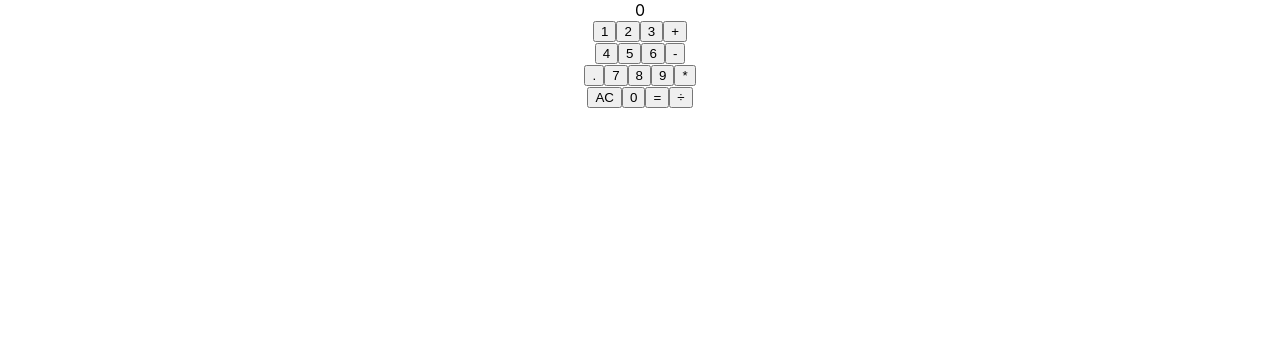
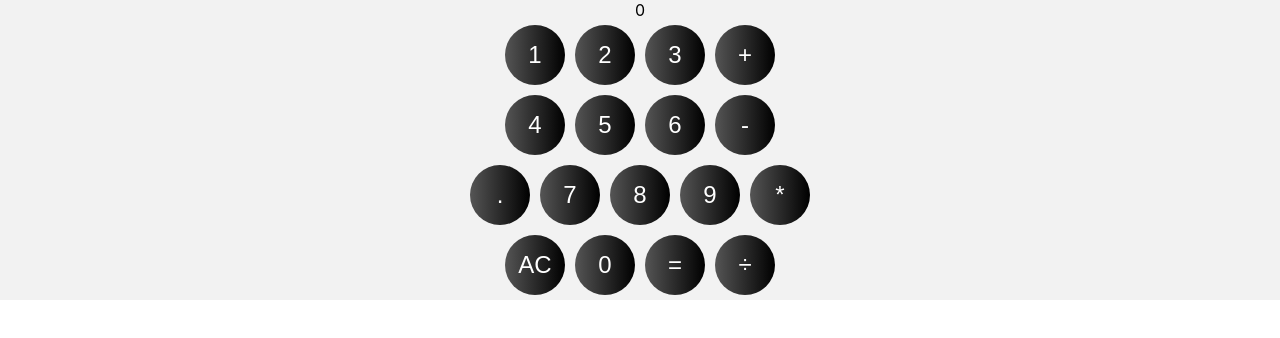
Before and after one commit to Oll-Korrect1999/product, a React (Create React App) app in the folder twitter/: page / in a window 1280 px wide. Shown: the top 338 px of the page. Built offline with nearby package versions, Linux system fonts and the light colour scheme.

Commit message:
電卓デザイン用CSSモジュール追加。

```diff
--- a/twitter/src/components/ButtonPanel.tsx
+++ /dev/null
@@ -1,33 +0,0 @@
-export default function ButtonPanel(props: {
-  buttonHandler: (code: string) => void; //各ボタンが押下された際にこの関数が呼び出される
-}) {
-  return (
-    <div>
-      <div>
-        <button onClick={() => props.buttonHandler("1")}>1</button>
-        <button onClick={() => props.buttonHandler("2")}>2</button>
-        <button onClick={() => props.buttonHandler("3")}>3</button>
-        <button onClick={() => props.buttonHandler("+")}>+</button>
-      </div>
-      <div>
-        <button onClick={() => props.buttonHandler("4")}>4</button>
-        <button onClick={() => props.buttonHandler("5")}>5</button>
-        <button onClick={() => props.buttonHandler("6")}>6</button>
-        <button onClick={() => props.buttonHandler("-")}>-</button>
-      </div>
-      <div>
-        <button onClick={() => props.buttonHandler(".")}>.</button>
-        <button onClick={() => props.buttonHandler("7")}>7</button>
-        <button onClick={() => props.buttonHandler("8")}>8</button>
-        <button onClick={() => props.buttonHandler("9")}>9</button>
-        <button onClick={() => props.buttonHandler("*")}>*</button>
-      </div>
-      <div>
-        <button onClick={() => props.buttonHandler("AC")}>AC</button>
-        <button onClick={() => props.buttonHandler("0")}>0</button>
-        <button onClick={() => props.buttonHandler("=")}>=</button>
-        <button onClick={() => props.buttonHandler("÷")}>÷</button>
-      </div>
-    </div>
-  );
-}
--- a/twitter/src/components/Calculator.tsx
+++ b/twitter/src/components/Calculator.tsx
@@ -1,23 +1,25 @@
-import Button from "./ButtonPanel";
+import CalculatorPanel from "./CalculatorPanel";
 import Display from "./Display";
 import { calculate, State } from "../logic/calculate";
 import { useState } from "react";
 
-export default function Calculator() { //Hookをしようして持たせる
+export default function Calculator() {
+  //Hookをしようして持たせる
   const [state, setState] = useState<State>({
     current: "0",
     operand: 0,
     operator: null,
     NextClearFlag: false, //最初にクリアすべきか
-    })
+  });
 
   const buttonHandler = (code: string) => {
-        const nextState = calculate(code, state) //ここでlogic内のcalculate.tsxを呼び出し
+    const nextState = calculate(code, state); //ここでlogic内のcalculate.tsxを呼び出し
     setState(nextState); //次の状態が決定したら値をセット
+  };
+  /* ButtonPanelコンポーネントの属性としてbuttonHandlerを指定 */
+  return (
+    <div>
+      <CalculatorPanel value={state.current} buttonHandler={buttonHandler} />
+    </div>
+  );
 }
-    /* ButtonPanelコンポーネントの属性としてbuttonHandlerを指定 */
-    return <div>
-        <Display value={state.current}/>
-        <Button buttonHandler={buttonHandler}/>
-    </div>;
-}
--- /dev/null
+++ b/twitter/src/components/CalculatorPanel.tsx
@@ -0,0 +1,74 @@
+import styles from "./tamplates/CalculatorPanel.module.css";
+
+type CalculatorBoardType = {
+  value: string;
+  buttonHandler: (code: string) => void;
+};
+const CalculatorBoard = ({ value, buttonHandler }: CalculatorBoardType) => {
+  return (
+    <div className={styles.board}>
+      <div>{value}</div>
+      <div>
+        <button className={styles.button} onClick={() => buttonHandler("1")}>
+          1
+        </button>
+        <button className={styles.button} onClick={() => buttonHandler("2")}>
+          2
+        </button>
+        <button className={styles.button} onClick={() => buttonHandler("3")}>
+          3
+        </button>
+        <button className={styles.button} onClick={() => buttonHandler("+")}>
+          +
+        </button>
+      </div>
+      <div>
+        <button className={styles.button} onClick={() => buttonHandler("4")}>
+          4
+        </button>
+        <button className={styles.button} onClick={() => buttonHandler("5")}>
+          5
+        </button>
+        <button className={styles.button} onClick={() => buttonHandler("6")}>
+          6
+        </button>
+        <button className={styles.button} onClick={() => buttonHandler("-")}>
+          -
+        </button>
+      </div>
+      <div>
+        <button className={styles.button} onClick={() => buttonHandler(".")}>
+          .
+        </button>
+        <button className={styles.button} onClick={() => buttonHandler("7")}>
+          7
+        </button>
+        <button className={styles.button} onClick={() => buttonHandler("8")}>
+          8
+        </button>
+        <button className={styles.button} onClick={() => buttonHandler("9")}>
+          9
+        </button>
+        <button className={styles.button} onClick={() => buttonHandler("*")}>
+          *
+        </button>
+      </div>
+      <div>
+        <button className={styles.button} onClick={() => buttonHandler("AC")}>
+          AC
+        </button>
+        <button className={styles.button} onClick={() => buttonHandler("0")}>
+          0
+        </button>
+        <button className={styles.button} onClick={() => buttonHandler("=")}>
+          =
+        </button>
+        <button className={styles.button} onClick={() => buttonHandler("÷")}>
+          ÷
+        </button>
+      </div>
+    </div>
+  );
+};
+
+export default CalculatorBoard;
--- /dev/null
+++ b/twitter/src/components/tamplates/CalculatorPanel.module.css
@@ -0,0 +1,19 @@
+.board {
+  background-color: #f2f2f2;
+}
+
+.button {
+  width: 60px; /* ボタンの幅を変更 */
+  height: 60px; /* ボタンの高さを変更 */
+  font-size: 24px;
+  margin: 5px;
+  background-image: linear-gradient(
+    90deg,
+    rgba(85, 85, 85, 1),
+    rgba(0, 0, 0, 1)
+  );
+  color: white;
+  border: none;
+  border-radius: 50%;
+  cursor: pointer;
+}
```
Lines whose indentation alone changed are shown as unchanged.
